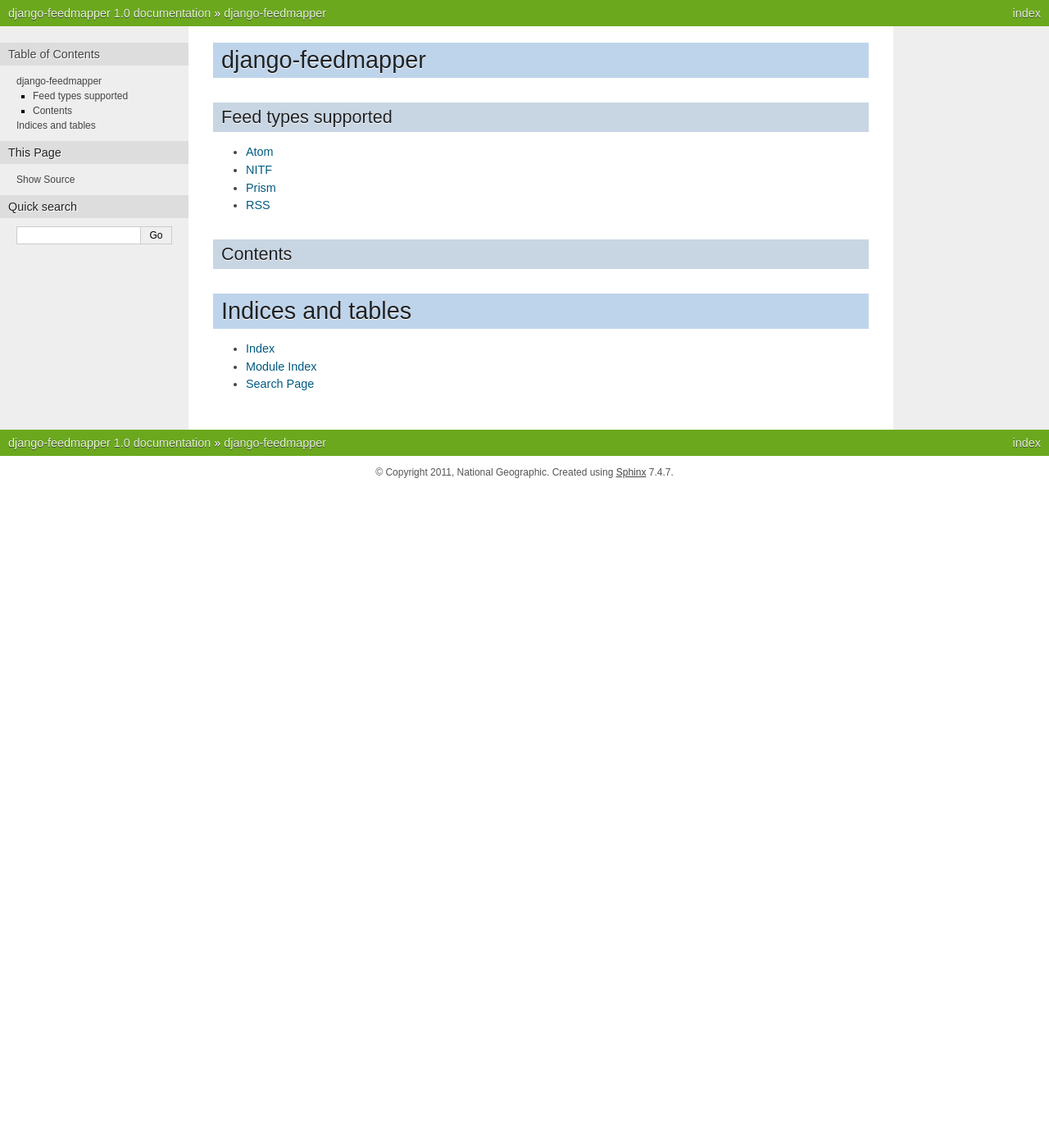
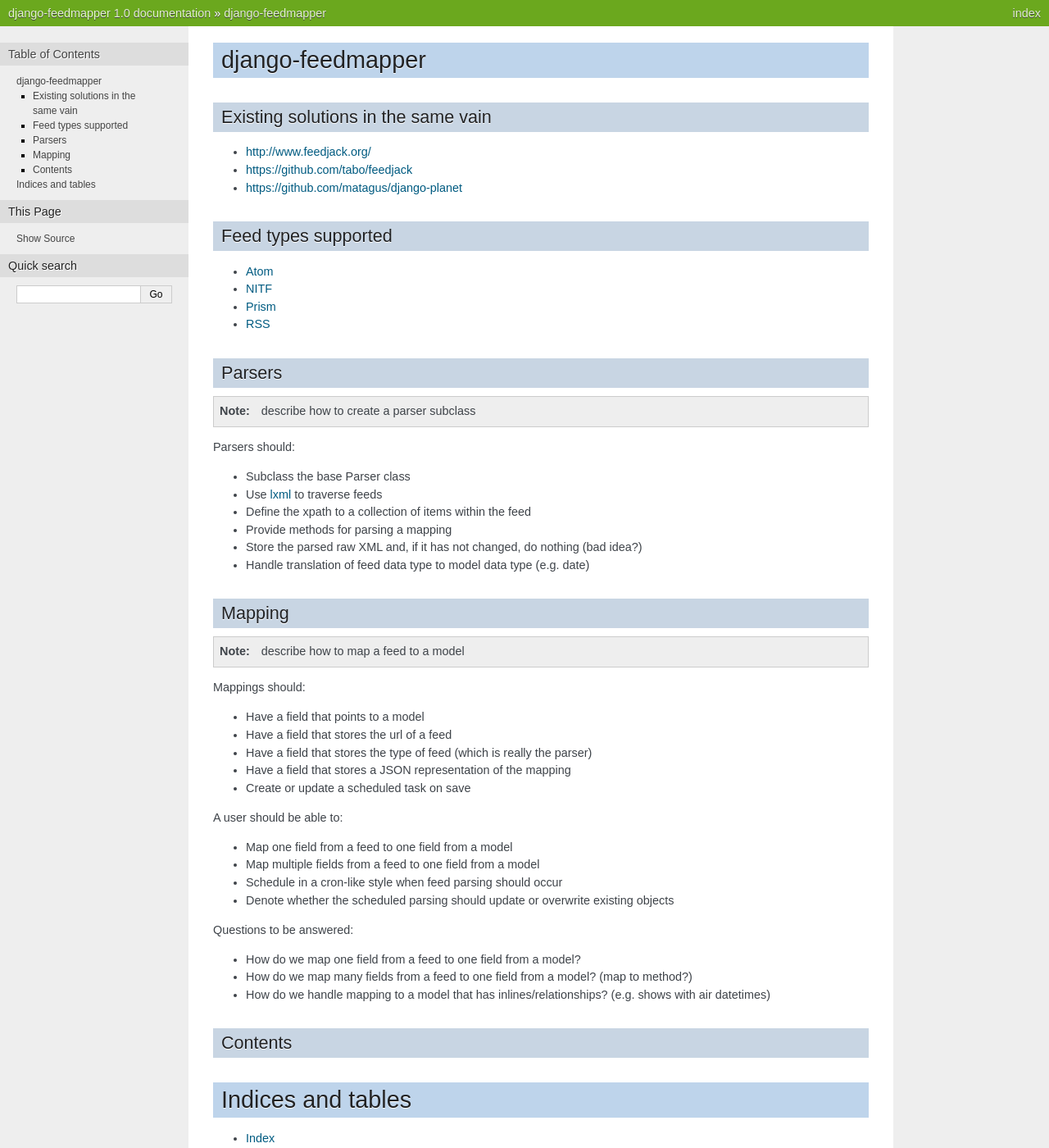
Before and after one commit to richleland/django-feedmapper, a Sphinx documentation site: the page built from docs/source/index.rst, in a window 1280 px wide and 1400 px high. Shown: the whole window at 82% size. Built offline with Sphinx 7.4.7, drawn with Linux system fonts in a browser that asks for light colours.

Commit message:
More outlining for docs

```diff
--- a/docs/source/index.rst
+++ b/docs/source/index.rst
@@ -1,5 +1,12 @@
 django-feedmapper
 =================
+
+Existing solutions in the same vain
+***********************************
+
+* http://www.feedjack.org/
+* https://github.com/tabo/feedjack
+* https://github.com/matagus/django-planet
 
 Feed types supported
 ********************
@@ -13,6 +20,48 @@
 .. _NITF: http://www.iptc.org/site/News_Exchange_Formats/NITF/
 .. _Prism: http://www.idealliance.org/specifications/prism/
 .. _RSS: http://en.wikipedia.org/wiki/Rss
+
+Parsers
+*******
+
+.. note:: describe how to create a parser subclass
+
+Parsers should:
+
+* Subclass the base Parser class
+* Use `lxml`_ to traverse feeds
+* Define the xpath to a collection of items within the feed
+* Provide methods for parsing a mapping
+* Store the parsed raw XML and, if it has not changed, do nothing (bad idea?)
+* Handle translation of feed data type to model data type (e.g. date)
+
+.. _lxml: http://lxml.de/
+
+Mapping
+*******
+
+.. note:: describe how to map a feed to a model
+
+Mappings should:
+
+* Have a field that points to a model
+* Have a field that stores the url of a feed
+* Have a field that stores the type of feed (which is really the parser)
+* Have a field that stores a JSON representation of the mapping
+* Create or update a scheduled task on save
+
+A user should be able to:
+
+* Map one field from a feed to one field from a model
+* Map multiple fields from a feed to one field from a model
+* Schedule in a cron-like style when feed parsing should occur
+* Denote whether the scheduled parsing should update or overwrite existing objects
+
+Questions to be answered:
+
+* How do we map one field from a feed to one field from a model?
+* How do we map many fields from a feed to one field from a model? (map to method?)
+* How do we handle mapping to a model that has inlines/relationships? (e.g. shows with air datetimes)
 
 Contents
 ********
```
